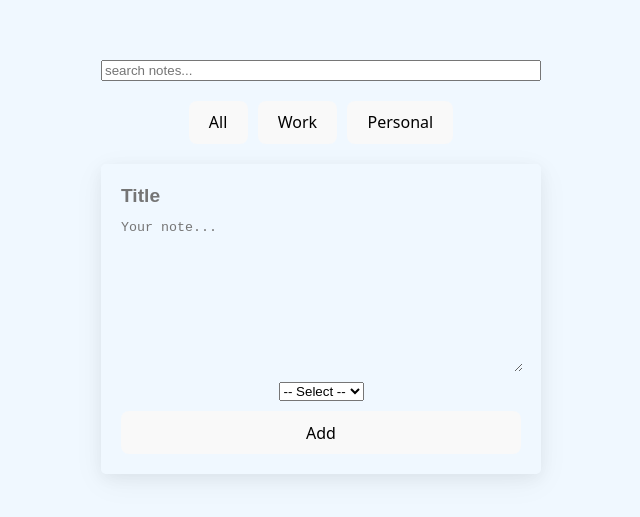
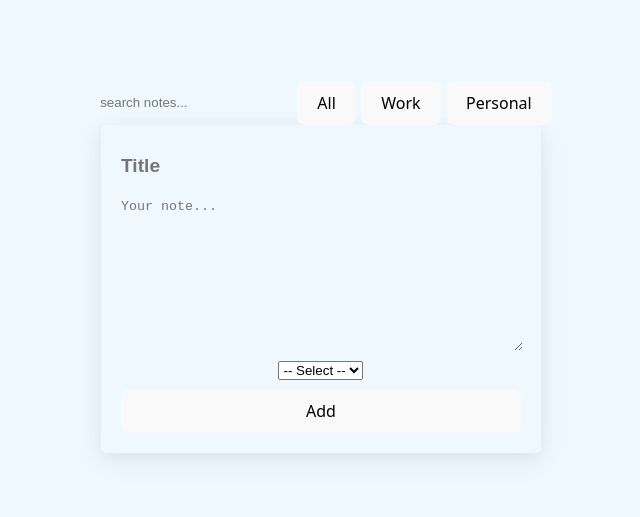
Before and after one commit to mishelld/QuickNotes-Project, a React (Vite) app in the folder QuickNotes-app/: page / in a window 1280 px wide. Shown: the part 123-640 px from the top of the page, without its empty margins (319-959 px from the left). Built offline with nearby package versions, Linux system fonts and the light colour scheme.

Commit message:
add note-wrapper css

```diff
--- a/QuickNotes-app/src/components/CategoryButtons.css
+++ b/QuickNotes-app/src/components/CategoryButtons.css
@@ -2,5 +2,6 @@
   display: flex;
   align-items: center;
   justify-content: center;
-  gap: 10px;
+  font-size: 1rem;
+  gap: 5px;
 }
--- a/QuickNotes-app/src/components/CreateNote.css
+++ b/QuickNotes-app/src/components/CreateNote.css
@@ -6,6 +6,20 @@ body {
   flex-direction: column;
   gap: 20px;
 }
+.notes-container input {
+  background-color: transparent;
+  border: none;
+  width: 100%;
+  padding: 10px;
+}
+.notes-container header {
+  display: flex;
+}
+.notes-container .note-wrapper {
+  margin: 0 auto;
+  max-width: 1200px;
+}
+
 .create-note {
   display: flex;
   flex-direction: column;
--- a/QuickNotes-app/src/components/CreateNote.jsx
+++ b/QuickNotes-app/src/components/CreateNote.jsx
@@ -102,6 +102,8 @@ function CreateNote() {
   return (
     <>
       <div className="notes-container">
+        <div className="note-wrapper">
+          <header>
             <input
               value={search}
               onChange={(e) => {
@@ -113,6 +115,8 @@ function CreateNote() {
               selectedCategory={selectedCategory}
               setSelectedCategory={setSelectedCategory}
             />
+          </header>
+
           <div className="create-note">
             <input
               className="title"
@@ -131,6 +135,7 @@ function CreateNote() {
             <button className="add-btn" onClick={handleAdd}>
               Add
             </button>
+          </div>
         </div>
 
         <Notes
```
Lines whose indentation alone changed are shown as unchanged.
